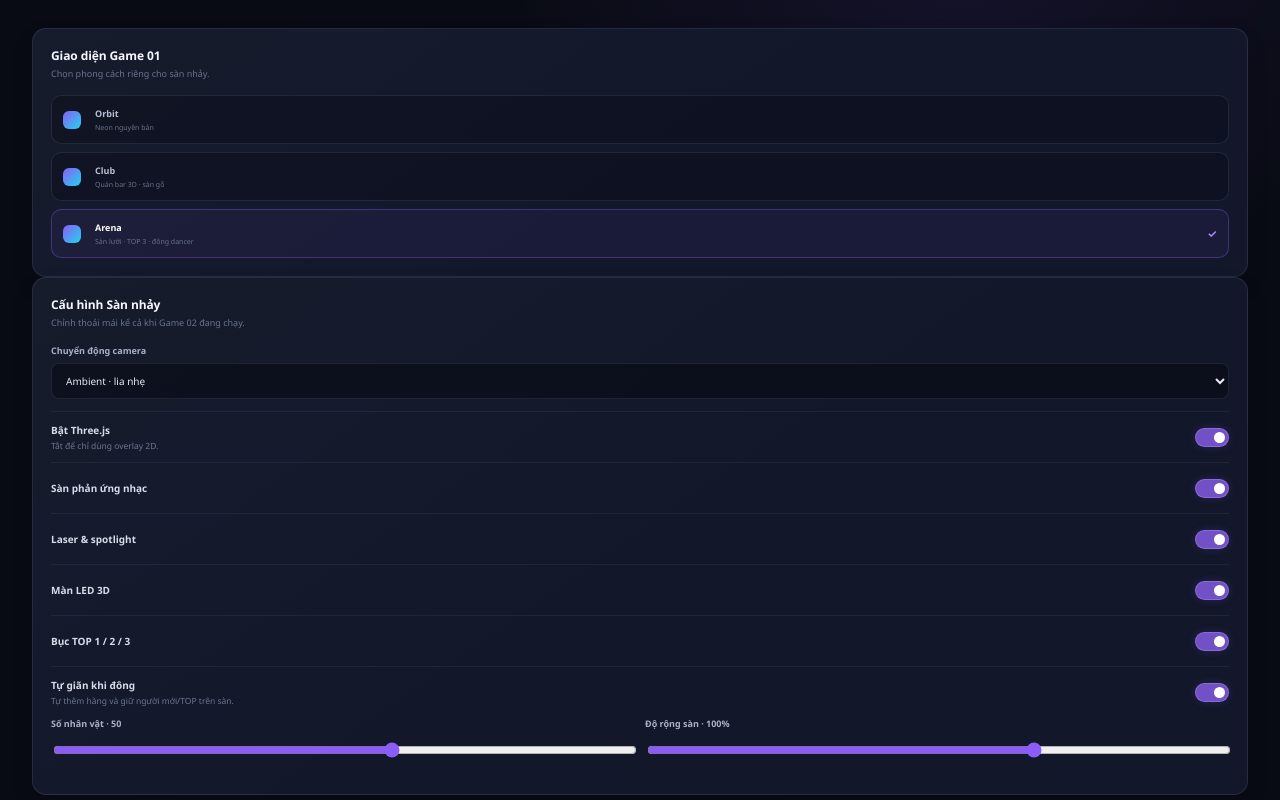
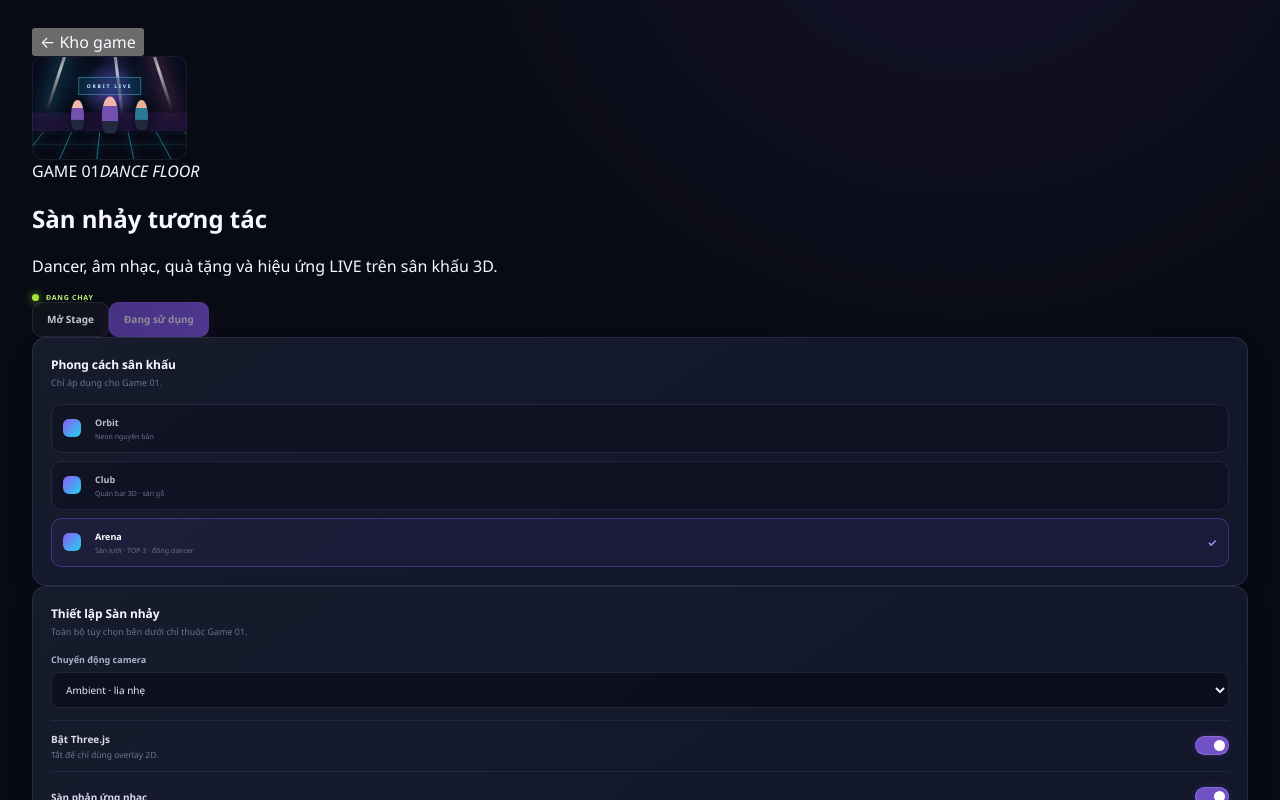
Before and after one commit to thiennv19215/baronl, a React (Vite) app in the folder apps/control/: page / in a window 1280 px wide. Both pictures are taken after a click on the button 332 px from the left and 229 px from the top of the page. Built offline with nearby package versions, Linux system fonts and the light colour scheme.

Commit message:
Give Game 01 its own screen

```diff
--- a/apps/control/src/features/games/dance-floor/DanceFloorManager.tsx
+++ b/apps/control/src/features/games/dance-floor/DanceFloorManager.tsx
@@ -1,5 +1,6 @@
-import type { GameManagerProps } from '../types';
 import { GameField, GamePanel, GamePanelTitle, GameToggle } from '../components/GameUi';
+import { GamePageHeader } from '../components/GamePageHeader';
+import type { GameScreenProps } from '../types';
 
 const floorStyles = [
   ['orbit', 'Orbit', 'Neon nguyên bản'],
@@ -7,12 +8,15 @@ const floorStyles = [
   ['prism', 'Arena', 'Sàn lưới · TOP 3 · đông dancer'],
 ] as const;
 
-export function DanceFloorManager({ config, patch }: GameManagerProps) {
+export function DanceFloorManager({ config, patch, active, onBack, onActivate }: GameScreenProps) {
   const stage = config.stage;
 
-  return <>
+  return <section className="game-page dance-floor-page">
+    <GamePageHeader gameId="dance-floor" active={active} onBack={onBack} onActivate={onActivate}/>
+
+    <div className="game-page-content">
       <GamePanel>
-      <GamePanelTitle title="Giao diện Game 01" hint="Chọn phong cách riêng cho sàn nhảy."/>
+        <GamePanelTitle title="Phong cách sân khấu" hint="Chỉ áp dụng cho Game 01."/>
         <div className="game-style-list">
           {floorStyles.map(([value, title, hint]) => <button
             key={value}
@@ -28,7 +32,7 @@ export function DanceFloorManager({ config, patch }: GameManagerProps) {
       </GamePanel>
 
       <GamePanel>
-      <GamePanelTitle title="Cấu hình Sàn nhảy" hint="Chỉnh thoải mái kể cả khi Game 02 đang chạy."/>
+        <GamePanelTitle title="Thiết lập Sàn nhảy" hint="Toàn bộ tùy chọn bên dưới chỉ thuộc Game 01."/>
         <GameField label="Chuyển động camera">
           <select value={stage.cameraMode} onChange={(event) => void patch('stage', { cameraMode: event.target.value as typeof stage.cameraMode })}>
             <option value="ambient">Ambient · lia nhẹ</option>
@@ -51,5 +55,6 @@ export function DanceFloorManager({ config, patch }: GameManagerProps) {
           </GameField>
         </div>
       </GamePanel>
-  </>;
+    </div>
+  </section>;
 }
```
Lines whose indentation alone changed are shown as unchanged.
